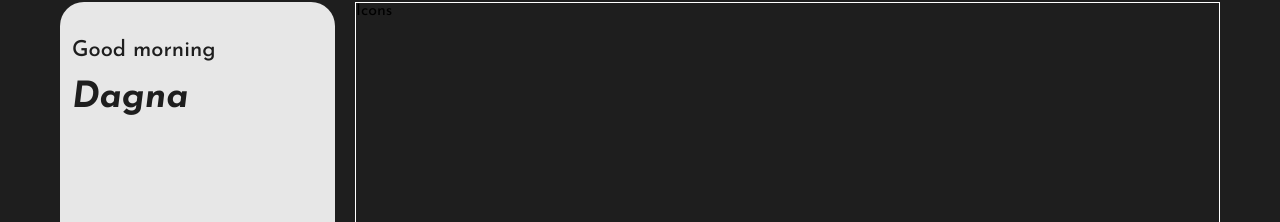
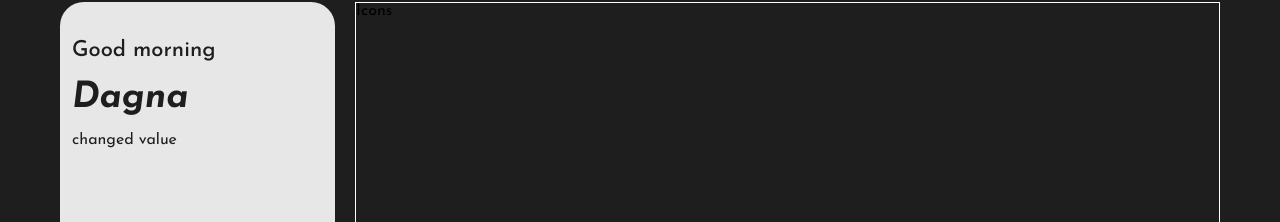
Before and after one commit to DagnaSchmidt/Dev-Dash-v2, a React (Create React App) app: page / in a window 1280 px wide. Shown: the part 88-310 px from the top of the page. Built offline with nearby package versions, Linux system fonts and the light colour scheme; no server answers.

Commit message:
redux dependencies installed

```diff
--- a/package.json
+++ b/package.json
@@ -16,6 +16,7 @@
     "react-redux": "^8.0.5",
     "react-router-dom": "^6.7.0",
     "react-scripts": "5.0.1",
+    "redux": "^4.2.1",
     "redux-devtools-extension": "^2.13.9",
     "uuid": "^9.0.0",
     "web-vitals": "^2.1.4"
--- a/src/Components/Info.js
+++ b/src/Components/Info.js
@@ -64,7 +64,6 @@ const Info = ( {userName} ) => {
 
   function localizationAccepted(position){
     const { latitude, longitude } = position.coords;
-    console.log(latitude, longitude);
     const geodb = {
       method: 'GET',
       params: {types: 'CITY', location: `+${latitude}+${longitude}`, minPopulation: '10000'},
@@ -83,6 +82,7 @@ const Info = ( {userName} ) => {
       setCountry('denied');
     });
   }
+  console.log(userName);
 
   function localizationDenied(error){
     setCity('denied');
@@ -106,6 +106,16 @@ useEffect(() => {
           <p className='info__top__username display-small'>
             Dagna
           </p>
+          <input
+            type='text'
+            className='info__top__input'
+            id='userName'
+            name='userName'
+            placeholder='type your name here'
+            value={userName}
+            onChange={console.log('changed')}
+            autoComplete='off'
+          />
         </div>
         <div className='info__bottom'>
           <div className='info__bottom__day'>
@@ -129,8 +139,8 @@ useEffect(() => {
   )
 }
 
-const mapStateToProps = state => {
-  return { userName: state.activeUser.userName };
+const mapStateToProps = store => {
+  return { userName: store.activeUser.userName };
 };
 
 export default connect(mapStateToProps)(Info);
--- a/src/reducer.js
+++ b/src/reducer.js
@@ -6,7 +6,7 @@ import {
 const initialStore = {
     isLoggedIn: false,
     activeUser: {
-        userName: 'empty',
+        userName: 'some value',
         password: '',
         localization: '',
         blackTheme: true,
```
Also changed, not shown: 1 other file (tests, documents, lock files or other folders).
